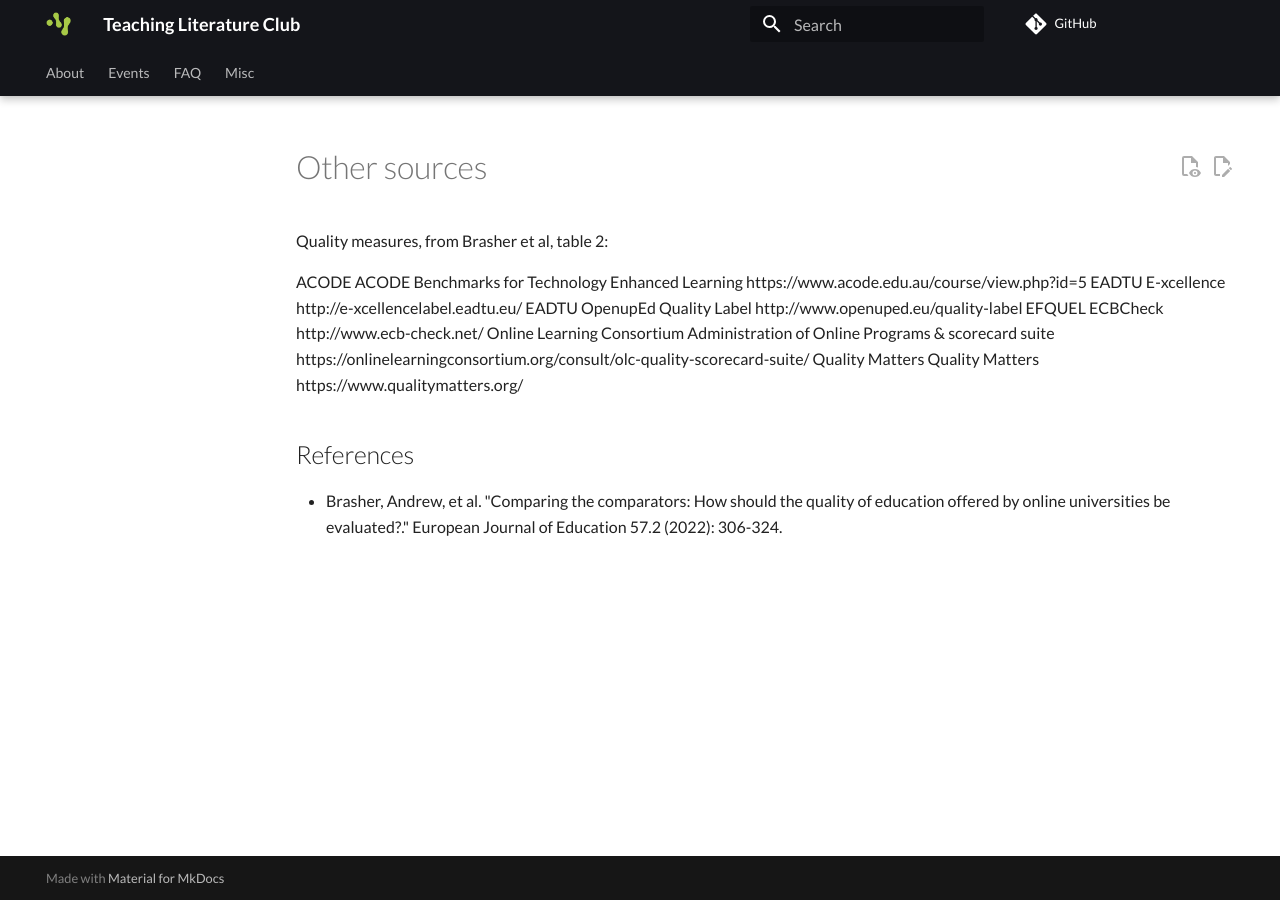
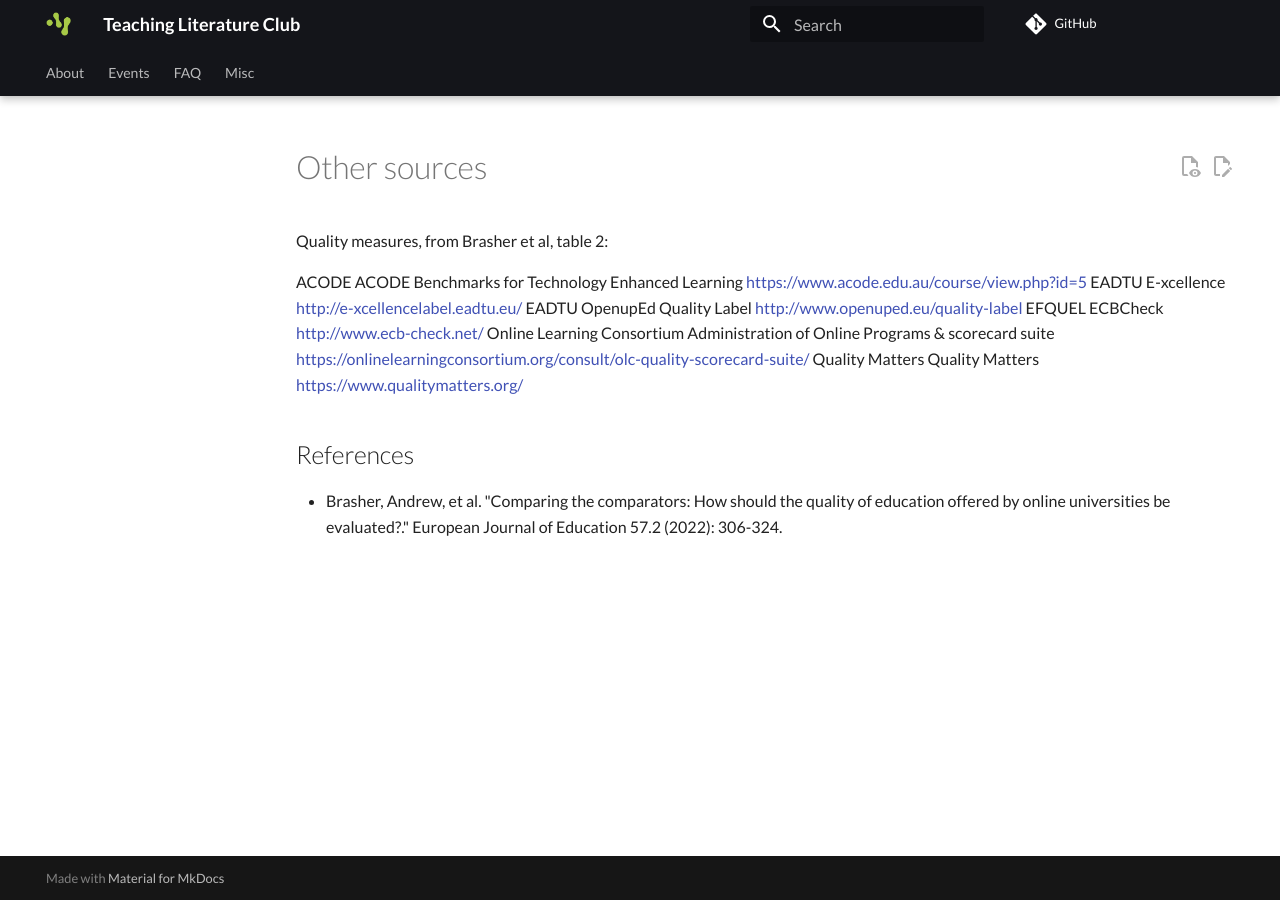
Before and after one commit to NBISweden/teaching_literature_club, an MkDocs documentation site: the page built from docs/events/next/README.md, in a window 1280 px wide. Built offline with MkDocs 1.6.1 and Material for MkDocs 9.7.7, drawn with Linux system fonts in a browser that asks for light colours; comment, search, counter and statistics services are not loaded.

Commit message:
Fix Markdown

```diff
--- a/docs/events/next/README.md
+++ b/docs/events/next/README.md
@@ -2,14 +2,16 @@
 
 Quality measures, from Brasher et al, table 2:
 
-ACODE	ACODE Benchmarks for Technology Enhanced Learning	https://www.acode.edu.au/course/view.php?id=5
-EADTU	E-xcellence	http://e-xcellencelabel.eadtu.eu/
-EADTU	OpenupEd Quality Label	http://www.openuped.eu/quality-label
-EFQUEL	ECBCheck	http://www.ecb-check.net/
-Online Learning Consortium	Administration of Online Programs & scorecard suite	https://onlinelearningconsortium.org/consult/olc-quality-scorecard-suite/
-Quality Matters	Quality Matters	https://www.qualitymatters.org/
+ACODE ACODE Benchmarks for Technology Enhanced Learning <https://www.acode.edu.au/course/view.php?id=5>
+EADTU E-xcellence <http://e-xcellencelabel.eadtu.eu/>
+EADTU OpenupEd Quality Label <http://www.openuped.eu/quality-label>
+EFQUEL ECBCheck <http://www.ecb-check.net/>
+Online Learning Consortium Administration of Online Programs & scorecard suite <https://onlinelearningconsortium.org/consult/olc-quality-scorecard-suite/>
+Quality Matters Quality Matters <https://www.qualitymatters.org/>
 
 
 ## References
 
-- Brasher, Andrew, et al. "Comparing the comparators: How should the quality of education offered by online universities be evaluated?." European Journal of Education 57.2 (2022): 306-324.
+- Brasher, Andrew, et al. "Comparing the comparators:
+  How should the quality of education offered by online universities be
+  evaluated?." European Journal of Education 57.2 (2022): 306-324.
```
Also changed, not shown: docs/events/20260615/README.md (+4 -0 lines).
